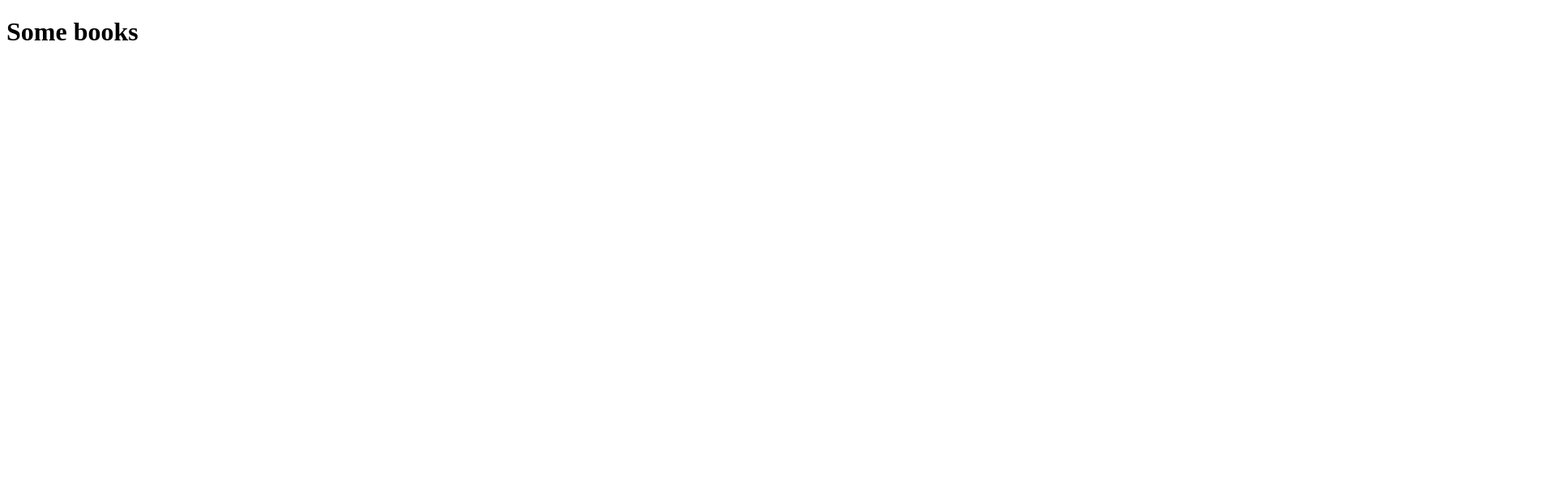
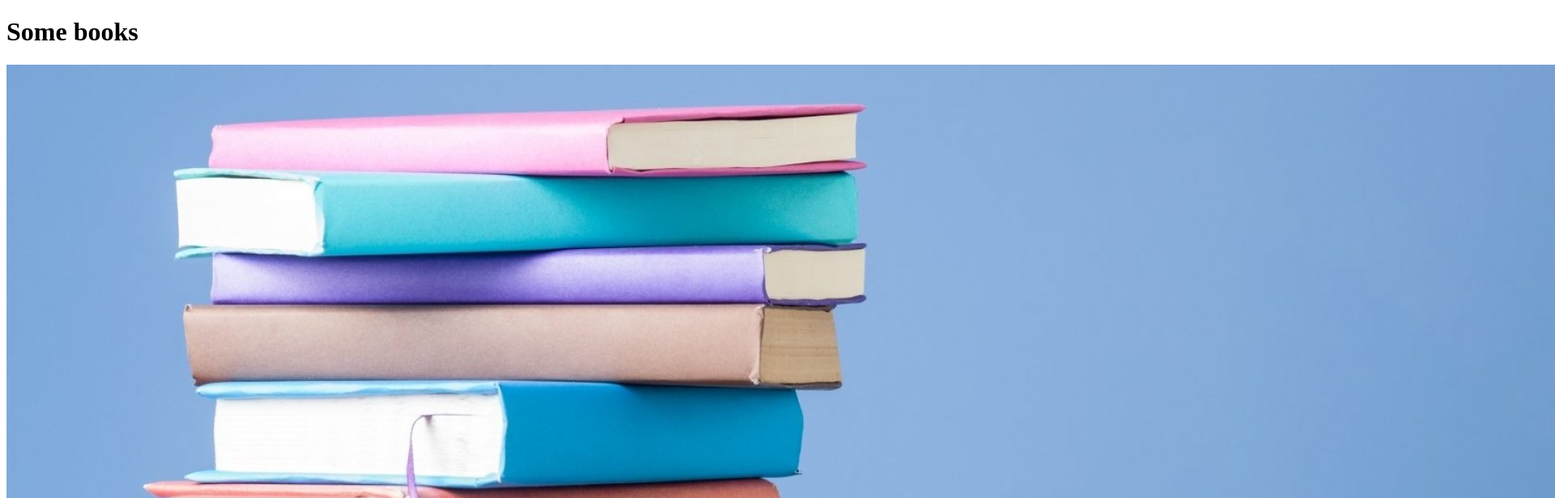
Before and after one commit to MortenGA/Git-cSharp, a plain HTML site: page index.html in a window 1280 px wide. Shown: the top 616 px of the page at 81% size, 1920 px wide, since content can reach past the window. Drawn offline with Linux system fonts and the light colour scheme.

Commit message:
Image with book added

```diff
--- a/index.html
+++ b/index.html
@@ -9,6 +9,6 @@
 <body>
 
  <h1>Some books</h1>
-
+<img src = "books/bks.jpg" alt="Books">
 </body>
 </html>
```
Also changed, not shown: books/bks.jpg (added).
